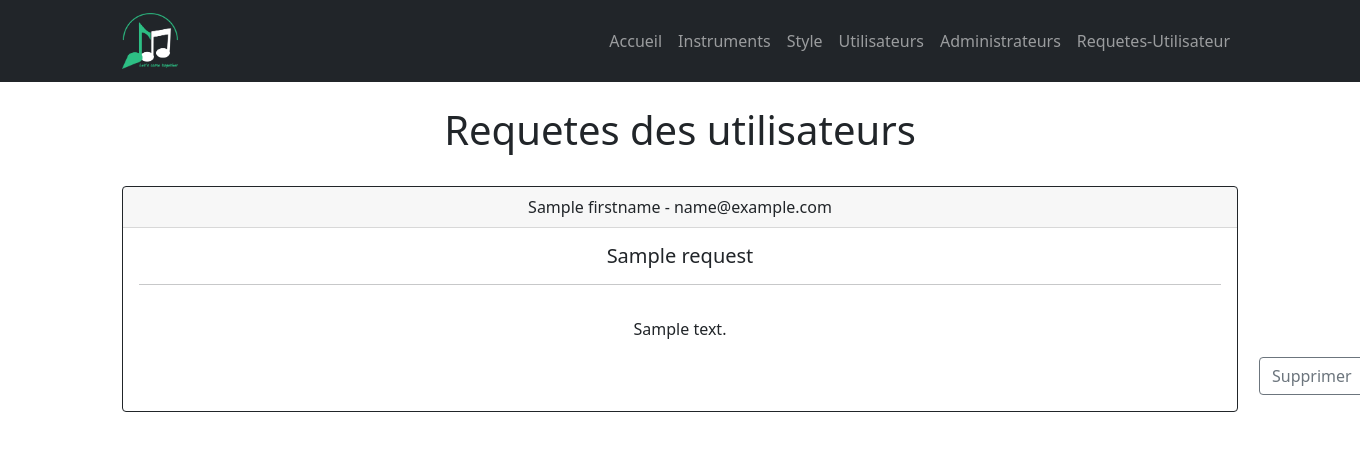
After one commit to Jessica-Sand/lets-come-together, a Symfony app: template templates/admin/user_request/list.html.twig in a window 1360 px wide. The commit adds this page. Shown: the top 451 px of the page. Run offline with Twig, Linux system fonts and the light colour scheme; the template is opened without the code that fills it: most values are stand-ins (such as "Sample title", 1, 10 or a date in 2020); some libraries are stand-ins or nearby versions.

Commit message:
Added the UserRequest page in the back office and all its functionality

```diff
--- a/src/Controller/Admin/StyleController.php
+++ b/src/Controller/Admin/StyleController.php
@@ -12,7 +12,7 @@ use Symfony\Component\Routing\Annotation\Route;
 use Sensio\Bundle\FrameworkExtraBundle\Configuration\IsGranted;
 
 /**
- * @Route("style", name="admin_style_", requirements={"index" = "\d+"})
+ * @Route("style", name="admin_style_", requirements={"id" = "\d+"})
  * @IsGranted("ROLE_ADMIN")
  */
 class StyleController extends AbstractController
@@ -90,10 +90,10 @@ class StyleController extends AbstractController
     }
 
     /**
-     * @Route("/delete", name="delete")
+     * @Route("/{id}/delete", name="delete")
      * @return void
      */
-    public function delete(int $id, StyleRepository $styleRepository, Request $request)
+    public function delete($id, StyleRepository $styleRepository, Request $request)
     {
         $submittedToken = $request->get('token');
 
--- a/templates/admin/instrument/list.html.twig
+++ b/templates/admin/instrument/list.html.twig
@@ -46,7 +46,7 @@
 							<a href="{{ path('admin_instrument_edit', {id:instrument.id}) }}" class="btn btn-outline-success">Editer</a>
 						</td>
 						<td>
-							<a href="{{ path('admin_instrument_delete', {id:instrument.id, token:csrf_token('delete-item')}) }}" class="btn btn-outline-danger">Supprimer</a>
+							<a href="{{ path('admin_instrument_delete', {id:instrument.id, token:csrf_token('delete-instrument')}) }}" class="btn btn-outline-danger">Supprimer</a>
 						</td>
 					</tr>
 				{% endfor %}
--- a/templates/admin/instrument/show.html.twig
+++ b/templates/admin/instrument/show.html.twig
@@ -11,7 +11,7 @@
 	<div class="row">
 		<div class="col-lg-6 col-md-8 mx-auto mb-4">
 			<h1 class="fw-light">
-				<img src="{{ asset('uploads/images/' ~ instrument.icone) }}">
+				<img src="{{ asset('uploads/images/' ~ instrument.icon) }}">
 				{{instrument.name}}
                 <a href="{{ path('admin_instrument_edit', {id:instrument.id}) }}" class="btn btn-outline-success">Editer</a>
 			</h1>
--- a/templates/admin/partials/_nav.html.twig
+++ b/templates/admin/partials/_nav.html.twig
@@ -29,9 +29,14 @@
                         Utilisateurs
                         </a>
 					</li>
-					<li class="nav-item col-6">
+					<li class="nav-item col-">
 						<a class="nav-link{% if currentRoute == 'admin_list' %} active{% endif %}" href="{{ path('admin_list') }}">
                         Administrateurs
+                        </a>
+					</li>
+					<li class="nav-item col-5">
+						<a class="nav-link{% if currentRoute == 'admin_request_list' %} active{% endif %}" href="{{ path('admin_request_list') }}">
+                        Requetes-Utilisateur
                         </a>
 					</li>
 					{% if is_granted('IS_AUTHENTICATED_FULLY') %}
--- a/templates/admin/style/list.html.twig
+++ b/templates/admin/style/list.html.twig
@@ -42,7 +42,7 @@
 							<a href="{{ path('admin_style_edit', {id:genre.id}) }}" class="btn btn-outline-success">Editer</a>
 						</td>
 						<td>
-							<a href="{{ path('admin_style_delete', {id:genre.id, token:csrf_token('delete-item')}) }}" class="btn btn-outline-danger">Supprimer</a>
+							<a href="{{ path('admin_style_delete', {id:genre.id, token:csrf_token('delete-style')}) }}" class="btn btn-outline-danger">Supprimer</a>
 						</td>
 					</tr>
 				{% endfor %}
--- /dev/null
+++ b/templates/admin/user_request/list.html.twig
@@ -0,0 +1,35 @@
+{% extends 'admin/layout.html.twig' %}
+
+{% block title %}
+    Requetes Utilisateurs |
+    {{ parent() }}
+{% endblock %}
+
+{% block body %}
+    <section class="text-center container">
+		<div class="row">
+			<div class="col-lg-6 col-md-8 mx-auto mb-4">
+				<h1 class="fw-light">
+					Requetes des utilisateurs
+				</h1>
+			</div>
+		</div>
+	</section>
+
+	<div class="container">
+        {% for request in requests %}
+            <div class="card text-center border border-dark">
+                <div class="card-header">
+                    {{ request.firstname }} - {{ request.email }}
+                </div>
+                <div class="card-body">
+                    <h5 class="card-title">{{ request.subject }}</h5>
+                    <hr class="mt-3" style="margin-bottom: 2em">
+                    <p class="card-text">{{ request.message }}</p>
+                    <a href="{{ path('admin_request_delete', {id:request.id, token:csrf_token('delete-request')}) }}" class="btn btn-outline-secondary" style="margin-left: 70em">Supprimer</a>
+                </div>
+            </div>
+            <div class="my-5"></div>
+        {% endfor %}
+	</div>
+{% endblock %}
```
Also changed, not shown: src/Controller/Admin/InstrumentController.php (+4 -4 lines), src/Controller/Admin/UserRequestController.php (added, +52 -0 lines).
